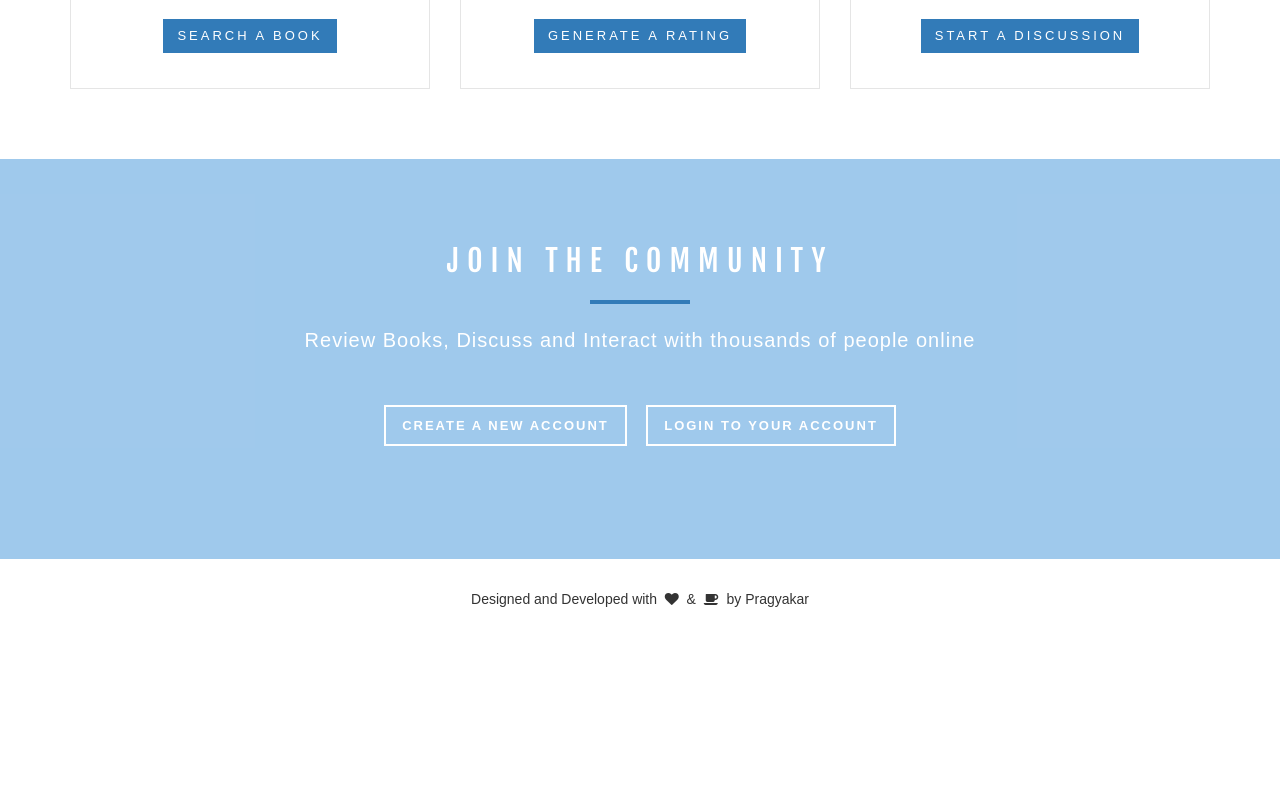
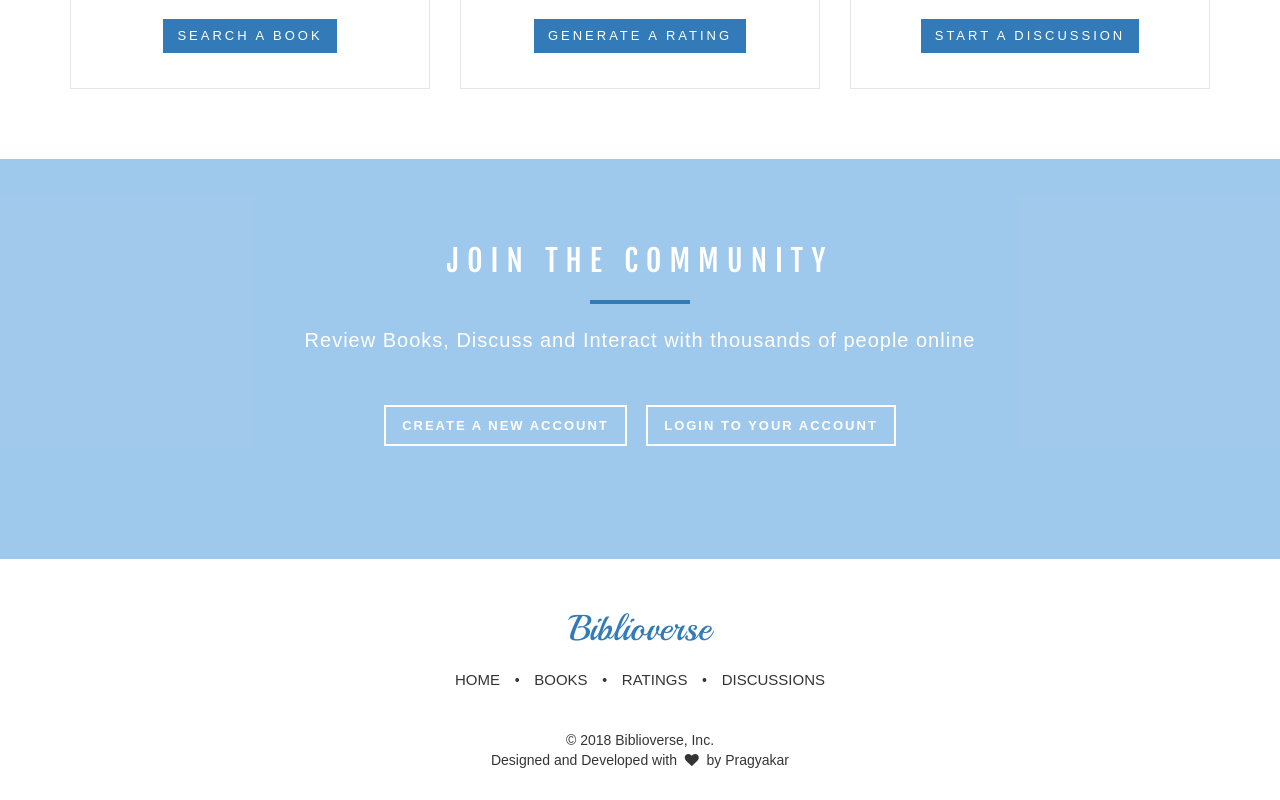
Before and after one commit to PragyakarJoshi/Biblioverse, a plain HTML site: page index.html in a window 1280 px wide. Shown: the part 1331-2131 px from the top of the page. Before the commit the page ends 1970 px from the top, so only its background shows below. Drawn offline with nearby package versions, Linux system fonts and the light colour scheme; a script that the page names is missing; a web font is replaced by a local one.

Commit message:
Added Extra Divisions

```diff
--- a/css/books.css
+++ b/css/books.css
@@ -31,12 +31,12 @@
   background-color: rgb(255, 255, 255);
   color: var(--secondary-color);
 }
-.search-result-title {
+.container-title {
 	margin-top: 50px;
 	letter-spacing: 8px;
   font-family: var(--title-font);
 }
-.search-result-title::after {
+.container-title::after {
 	content: '';
 	display: block;
 	width: 100px;
--- a/css/index.css
+++ b/css/index.css
@@ -80,3 +80,13 @@
 	/* background-attachment: fixed; */
 	/* background-size: cover; */
 }
+.footer {
+  background-color: rgb(255, 255, 255);
+  color: rgb(52, 52, 52)
+}
+.footer-logo {
+  color: var(--secondary-color);
+}
+.footer-nav-item {
+  color: rgb(52, 52, 52);
+}
--- a/css/main.css
+++ b/css/main.css
@@ -6,13 +6,6 @@
   --common-font: 'Mukta Mahee', sans-serif;
   --primary-shadow: 0px 0px 40px rgb(227, 227, 227);
 }
-/* :root {
-  --primary-color: rgba(246, 217, 191, 0.7);
-  --secondary-color: rgb(255, 218, 185);
-  --special-font: 'Playball', cursive;
-  --common-font: 'Mukta Mahee', sans-serif;
-  --primary-shadow: 0px 0px 30px rgb(227, 227, 227);
-} */
 *{
   font-family: var(--common-font);
 }
@@ -104,4 +97,23 @@
 .footer {
   padding-top: 30px;
   padding-bottom: 20px;
+  color: rgb(255, 255, 255);
+  background-color: var(--primary-color);
 }
+.footer-logo {
+  font-family: var(--special-font);
+  text-align: center;
+}
+.footer-nav {
+  margin-top: 20px;
+  margin-bottom: 20px;
+}
+.footer-nav-item {
+  font-size: 15px;
+  color: rgb(255, 255, 255);
+  padding: 3px;
+  transition: 0.4s ease;
+}
+.footer-nav-item:hover {
+  text-decoration: none;
+}
--- a/index.html
+++ b/index.html
@@ -91,8 +91,19 @@
 
 	</div>
 
-	<div class="container footer">
-		<p class="text-center">	Designed and Developed with &nbsp;<i class="fa fa-heart"></i>&nbsp; & &nbsp;<i class="fa fa-coffee"></i>&nbsp; by Pragyakar</p>
+	<div class="footer">
+		<h1 class="footer-logo">Biblioverse</h1>
+		<p class="footer-nav text-center">
+			<a href=""class="footer-nav-item">HOME</a>
+			&nbsp;&nbsp;&bull;&nbsp;&nbsp;
+			<a href=""class="footer-nav-item">BOOKS</a>
+			&nbsp;&nbsp;&bull;&nbsp;&nbsp;
+			<a href=""class="footer-nav-item">RATINGS</a>
+			&nbsp;&nbsp;&bull;&nbsp;&nbsp;
+			<a href=""class="footer-nav-item">DISCUSSIONS</a>
+		</p>
+		<br>
+		<p class="copyright-text text-center">&copy; 2018 Biblioverse, Inc. <br> Designed and Developed with &nbsp;<i class="fa fa-heart"></i>&nbsp; by Pragyakar </p>
 	</div>
 
 	<script src="https://code.jquery.com/jquery-3.1.1.slim.min.js" integrity="sha384-A7FZj7v+d/sdmMqp/nOQwliLvUsJfDHW+k9Omg/a/EheAdgtzNs3hpfag6Ed950n" crossorigin="anonymous"></script>
```
Also changed, not shown: books_home.html (+20 -8 lines), footer.html (added, +36 -0 lines), rating_home.html (+1 -1 lines).
